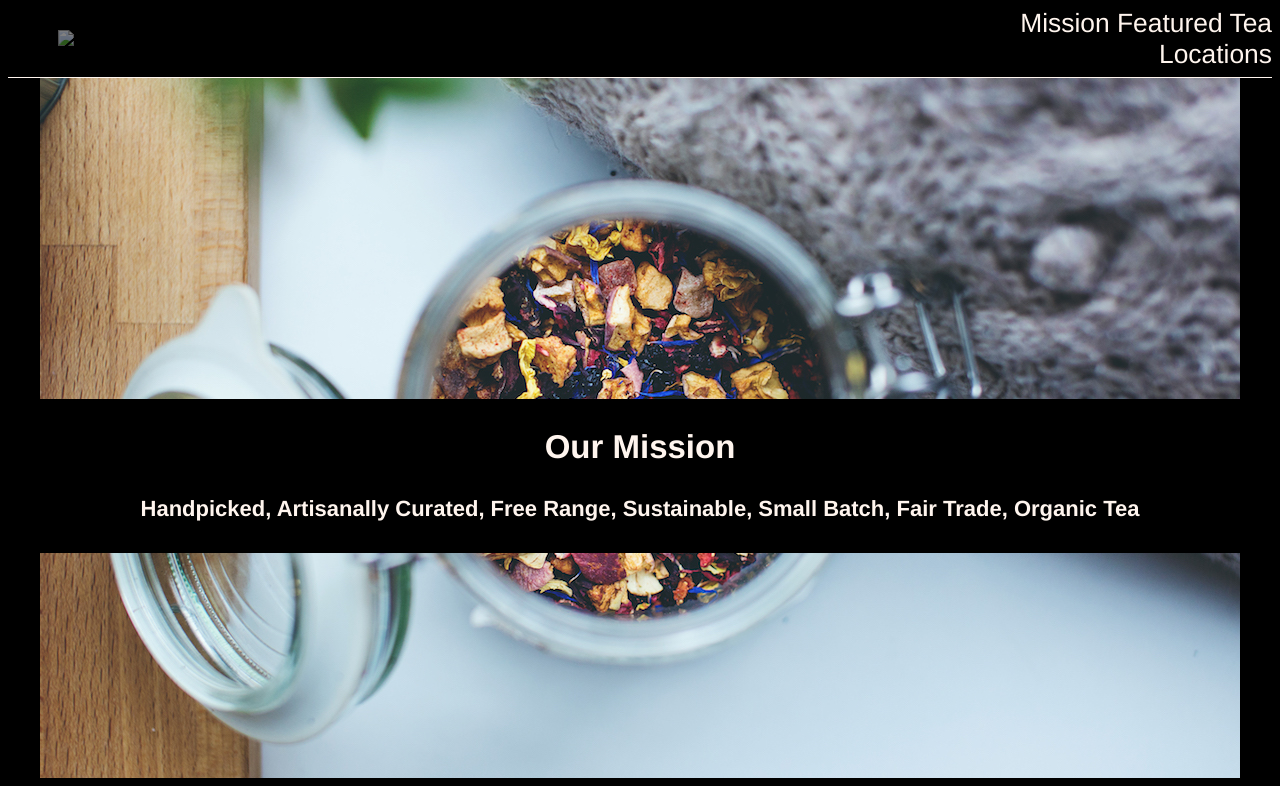
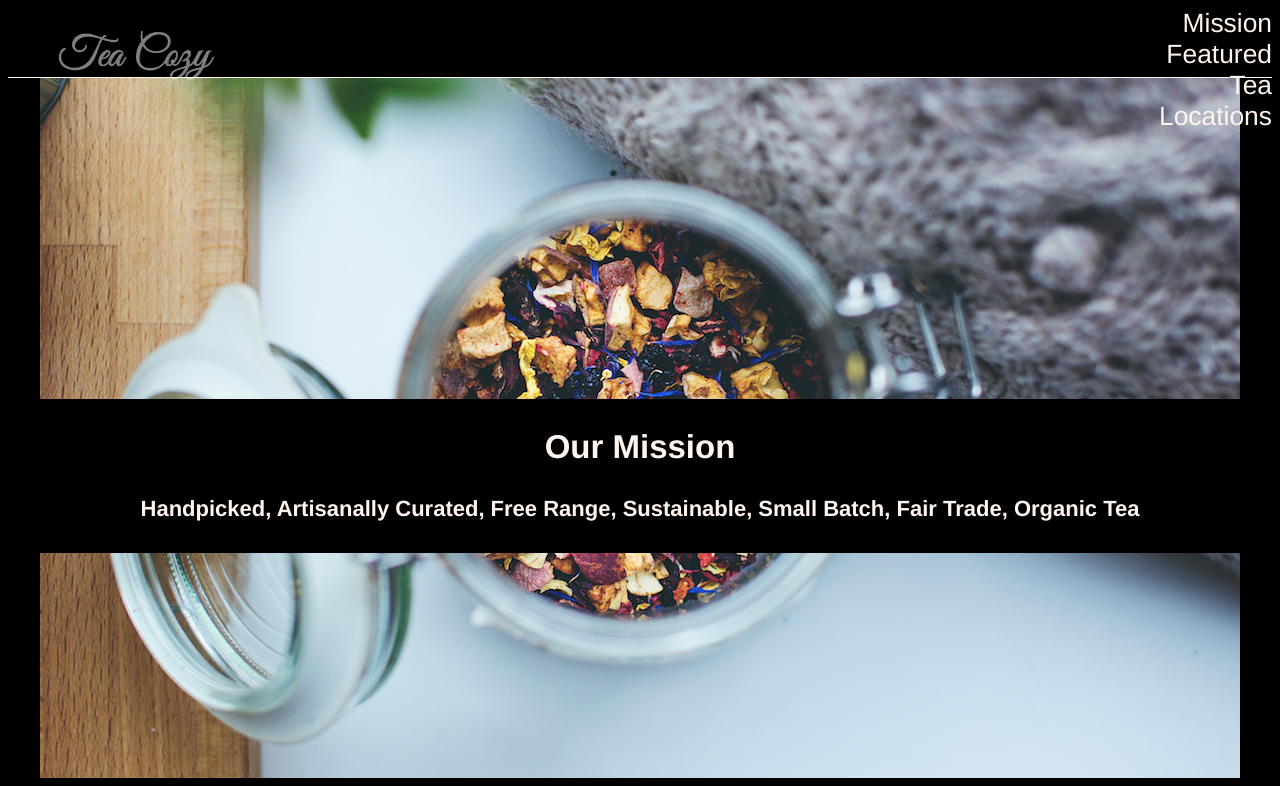
Before and after one commit to kjluquette/TeaCozy, a plain HTML site: page index.html in a window 1280 px wide. Shown: the top 786 px of the page. Drawn offline with Linux system fonts and the light colour scheme; files whose address does not match are found by name.

Commit message:
Link update for Logo

```diff
--- a/index.html
+++ b/index.html
@@ -10,7 +10,7 @@
     <div class="header">
         <div class="header_logo">
             <figure>
-                <img src="./IMG/Logo.png">
+                <img src="Image/Logo.png">
             </figure>
         </div>
 
```
